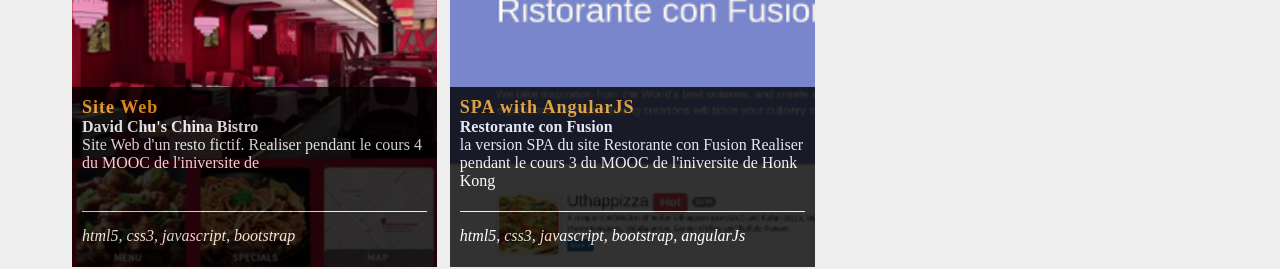
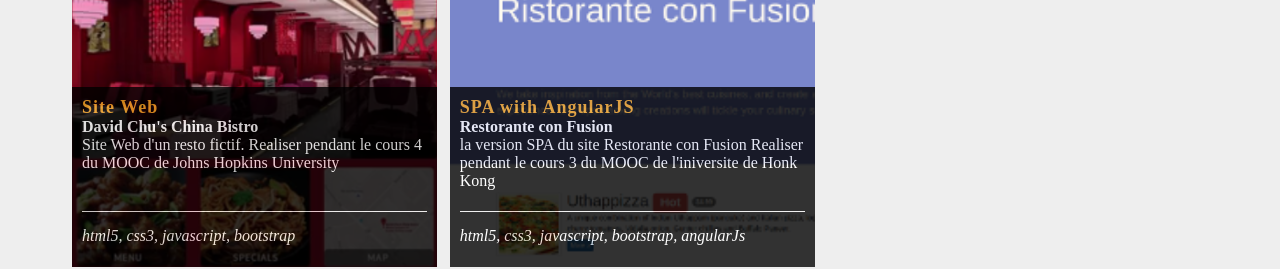
Before and after one commit to diopabou/diopabou.github.io, a website: page index.html in a window 1280 px wide. Shown: the part 1200-1469 px from the top of the page. Drawn offline with Linux system fonts and the light colour scheme.

Commit message:
Some refactoring

```diff
--- a/index.html
+++ b/index.html
@@ -83,7 +83,7 @@
                 <div class="project__infos" id="project4__infos">
                   <h1 class="title__project">Site Web</h1>
                   <h2 class="name__project">David Chu's China Bistro</h2>
-                  <p class="desc__project">Site Web d'un resto fictif. Realiser pendant le cours 4 du MOOC de l'iniversite de </p>
+                  <p class="desc__project">Site Web d'un resto fictif. Realiser pendant le cours 4 du MOOC de Johns Hopkins University </p>
                   <em class="tag">html5, css3, javascript, bootstrap</em>
                 </div>
               </div>
```
